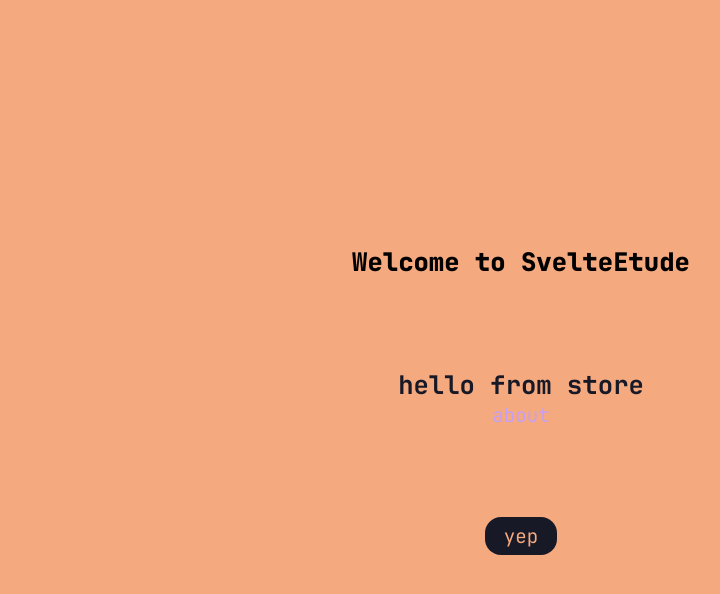
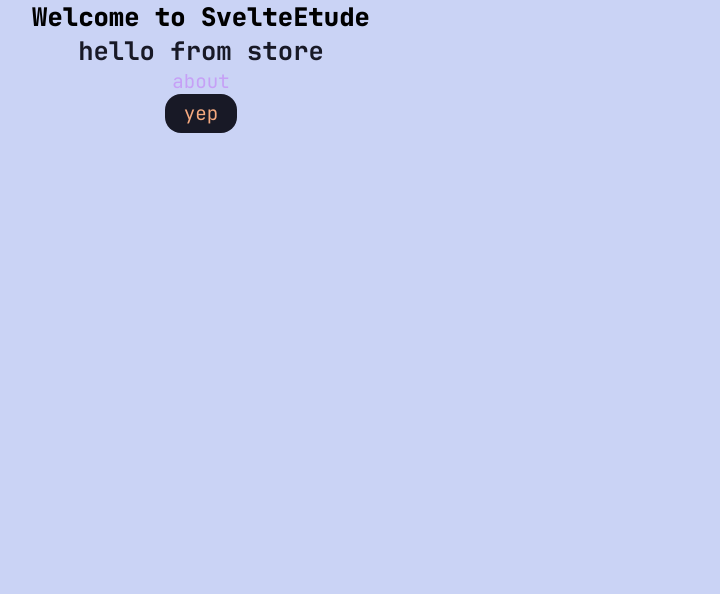
Before and after one commit to Teishotoku/space, a SvelteKit app: page / in a window 1280 px wide. Shown: the top 594 px of the page, without its empty margins (119-839 px from the left). Built offline with nearby package versions, Linux system fonts and the light colour scheme.

Commit message:
layout & error route

```diff
--- /dev/null
+++ b/src/routes/+error.svelte
@@ -0,0 +1,25 @@
+<script lang="ts">
+</script>
+
+<section>
+	<div class="errorBlock">
+		<h1>Страница</h1>
+		<h1>не найдена</h1>
+	</div>
+</section>
+
+<style lang="scss">
+	@use 'scss' as *;
+	section {
+		@include center;
+		width: 100vw;
+		height: 60vh;
+	}
+	.errorBlock {
+		@include start;
+		@include imgback('img/404.png');
+		width: 90%;
+		height: 90%;
+		color: $white;
+	}
+</style>
--- /dev/null
+++ b/src/routes/+layout.svelte
@@ -0,0 +1,7 @@
+<script lang="ts">
+	let { children } = $props();
+</script>
+
+<main>
+	{@render children()}
+</main>
--- a/src/routes/+page.svelte
+++ b/src/routes/+page.svelte
@@ -2,16 +2,8 @@
 	import SectionMain from 'sections/sectionMain.svelte';
 </script>
 
-<main>
-	<SectionMain />
-</main>
+<SectionMain />
 
 <style lang="scss">
 	@use 'scss' as *;
-	main {
-		width: 100vw;
-		height: 100vh;
-		background-color: $prim;
-		@include columnAround;
-	}
 </style>
```
